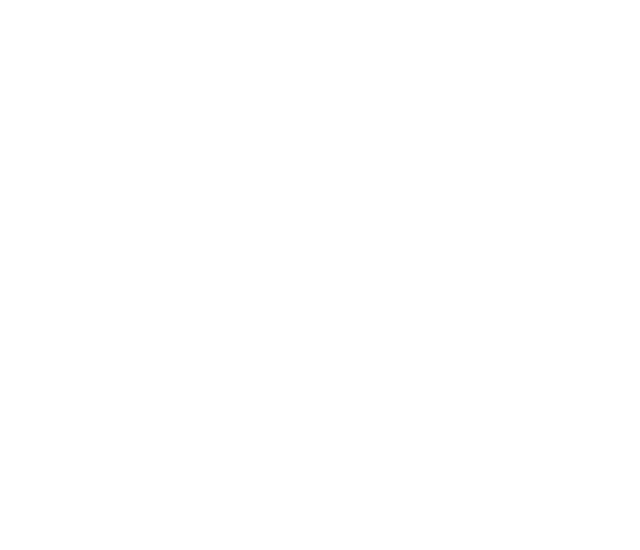
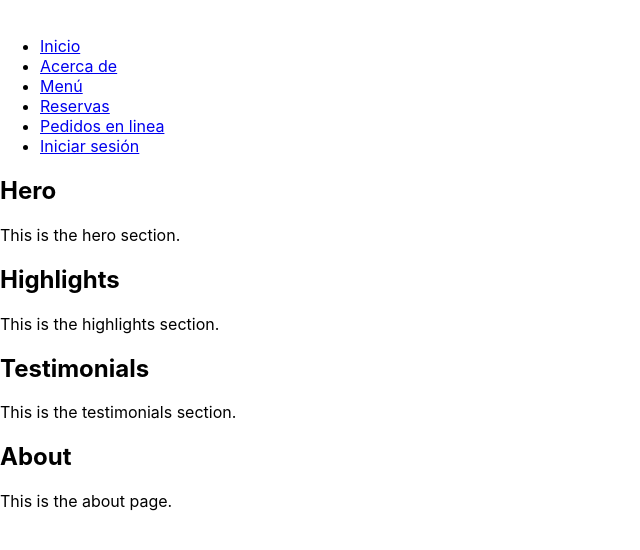
Before and after one commit to DeanHdz/little-lemon, a React (Create React App) app: page / in a window 1280 px wide. Shown: the top 550 px of the page, without its empty margins (0-640 px from the left). Built offline with nearby package versions, Linux system fonts and the light colour scheme.

Commit message:
Etiquetas meta y inicializacion de secciones

```diff
--- a/public/index.html
+++ b/public/index.html
@@ -1,14 +1,21 @@
 <!DOCTYPE html>
 <html lang="en">
+
 <head>
   <meta charset="utf-8" />
   <link rel="icon" href="%PUBLIC_URL%/favicon.ico" />
   <meta name="viewport" content="width=device-width, initial-scale=1" />
   <meta name="theme-color" content="#000000" />
-    <meta
-      name="description"
-      content="Web site created using create-react-app"
-    />
+  <meta name="description" content="Sitio oficial de Little Lemon. Un restaurante ubicado en Chicago, Illinois." />
+  <meta name="title" content="Little lemon" />
+  <meta name="author" content="Dean Joshua Hernandez">
+  <meta property="og:title" content="Little Lemon" />
+  <meta property="og:type" content="website" />
+  <meta property="og:url" content="https://www.little-lemon.com" />
+  <meta property="og:image" content="%PUBLIC_URL%/logo192.png" />
+  <meta property="og:description" content="Sitio oficial de Little Lemon. Un restaurante ubicado en Chicago, Illinois." />
+  <meta property="og:locale" content="es_ES" />
+  <meta property="og:site_name" content="Little Lemon" />
   <link rel="apple-touch-icon" href="%PUBLIC_URL%/logo192.png" />
   <!--
       manifest.json provides metadata used when your web app is installed on a
@@ -24,8 +31,9 @@
       work correctly both with client-side routing and a non-root public URL.
       Learn how to configure a non-root public URL by running `npm run build`.
     -->
-    <title>React App</title>
+
 </head>
+
 <body>
   <noscript>You need to enable JavaScript to run this app.</noscript>
   <div id="root"></div>
@@ -40,4 +48,5 @@
       To create a production bundle, use `npm run build` or `yarn build`.
     -->
 </body>
+
 </html>
--- a/src/App.css
+++ /dev/null
@@ -1,38 +0,0 @@
-.App {
-  text-align: center;
-}
-
-.App-logo {
-  height: 40vmin;
-  pointer-events: none;
-}
-
-@media (prefers-reduced-motion: no-preference) {
-  .App-logo {
-    animation: App-logo-spin infinite 20s linear;
-  }
-}
-
-.App-header {
-  background-color: #282c34;
-  min-height: 100vh;
-  display: flex;
-  flex-direction: column;
-  align-items: center;
-  justify-content: center;
-  font-size: calc(10px + 2vmin);
-  color: white;
-}
-
-.App-link {
-  color: #61dafb;
-}
-
-@keyframes App-logo-spin {
-  from {
-    transform: rotate(0deg);
-  }
-  to {
-    transform: rotate(360deg);
-  }
-}
--- a/src/App.js
+++ b/src/App.js
@@ -1,10 +1,22 @@
-import './App.css';
+import Header from './components/Header';
+import Hero from './components/Hero';
+import Highlights from './components/Highlights';
+import Testimonials from './components/Testimonials';
+import About from './components/About';
+import Footer from './components/Footer';
 
 function App() {
   return (
-    <div className="App">
-
-    </div>
+    <>
+      <Header />
+      <main>
+        <Hero />
+        <Highlights />
+        <Testimonials />
+        <About />
+      </main>
+      <Footer />
+    </>
   );
 }
 
--- /dev/null
+++ b/src/components/About.jsx
@@ -0,0 +1,10 @@
+import React from "react";
+
+export default function About() {
+    return (
+        <section>
+            <h2>About</h2>
+            <p>This is the about page.</p>
+        </section>
+    );
+}
--- /dev/null
+++ b/src/components/Footer.jsx
@@ -0,0 +1,9 @@
+import React from "react";
+
+export default function Header() {
+    return (
+        <footer>
+
+        </footer>
+    );
+}
--- /dev/null
+++ b/src/components/Header.jsx
@@ -0,0 +1,19 @@
+import React from "react";
+
+export default function Header() {
+    return (
+        <header>
+            <img src=""></img>
+            <nav>
+                <ul>
+                    <li><a href="#">Inicio</a></li>
+                    <li><a href="#">Acerca de</a></li>
+                    <li><a href="#">Menú</a></li>
+                    <li><a href="#">Reservas</a></li>
+                    <li><a href="#">Pedidos en linea</a></li>
+                    <li><a href="#">Iniciar sesión</a></li>
+                </ul>
+            </nav>
+        </header>
+    );
+}
--- /dev/null
+++ b/src/components/Hero.jsx
@@ -0,0 +1,10 @@
+import React from "react";
+
+export default function Hero() {
+    return (
+        <section>
+            <h2>Hero</h2>
+            <p>This is the hero section.</p>
+        </section>
+    );
+}
--- /dev/null
+++ b/src/components/Highlights.jsx
@@ -0,0 +1,10 @@
+import React from 'react';
+
+export default function Highlights() {
+    return (
+        <section>
+            <h2>Highlights</h2>
+            <p>This is the highlights section.</p>
+        </section>
+    );
+}
--- /dev/null
+++ b/src/components/Testimonials.jsx
@@ -0,0 +1,10 @@
+import React from 'react';
+
+export default function Testimonials() {
+    return (
+        <section>
+            <h2>Testimonials</h2>
+            <p>This is the testimonials section.</p>
+        </section>
+    );
+}
--- a/src/index.css
+++ b/src/index.css
@@ -1,5 +1,7 @@
 body {
   margin: 0;
+  padding: 0;
+  box-sizing: border-box;
   font-family: -apple-system, BlinkMacSystemFont, 'Segoe UI', 'Roboto', 'Oxygen',
     'Ubuntu', 'Cantarell', 'Fira Sans', 'Droid Sans', 'Helvetica Neue',
     sans-serif;
```
Lines whose indentation alone changed are shown as unchanged.
